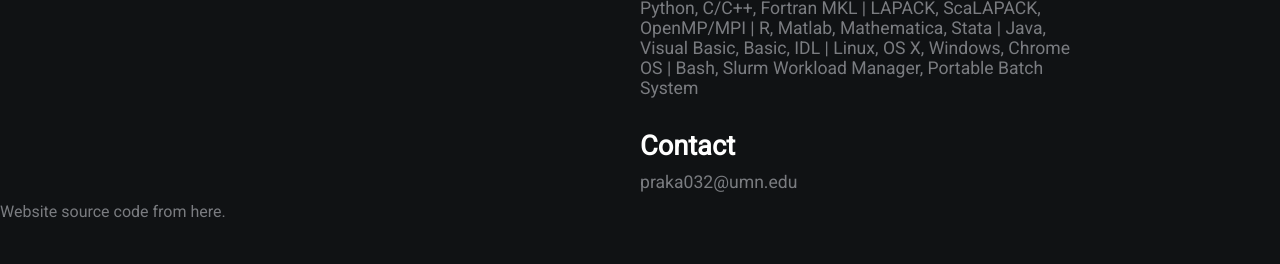
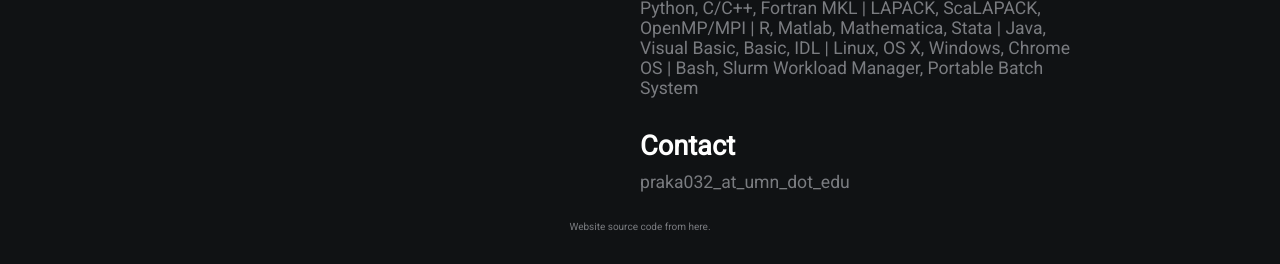
Before and after one commit to dprakapenka/dprakapenka.github.io, a plain HTML site: page index.html in a window 1280 px wide. Shown: the part 536-800 px from the top of the page. Drawn offline with Linux system fonts and the light colour scheme.

```diff
--- a/index.html
+++ b/index.html
@@ -34,9 +34,14 @@
             <a href="#">Project 4</a>
             <a href="#">Project 5</a> -->
             <h2>Contact</h2>
-            <p>praka032@umn.edu</p>
+            <p>praka032_at_umn_dot_edu</p>
         </div>
     </div>
-    Website source code from <a href="https://github.com/giotsere/minimalist-portfolio">here</a>.
+    &nbsp; &nbsp;
+    <font size="1">
+	    <center>
+		    Website source code from <a href="https://github.com/giotsere/minimalist-portfolio">here</a>.
+	    </center>
+    </font>
 </body>
 </html>
```
